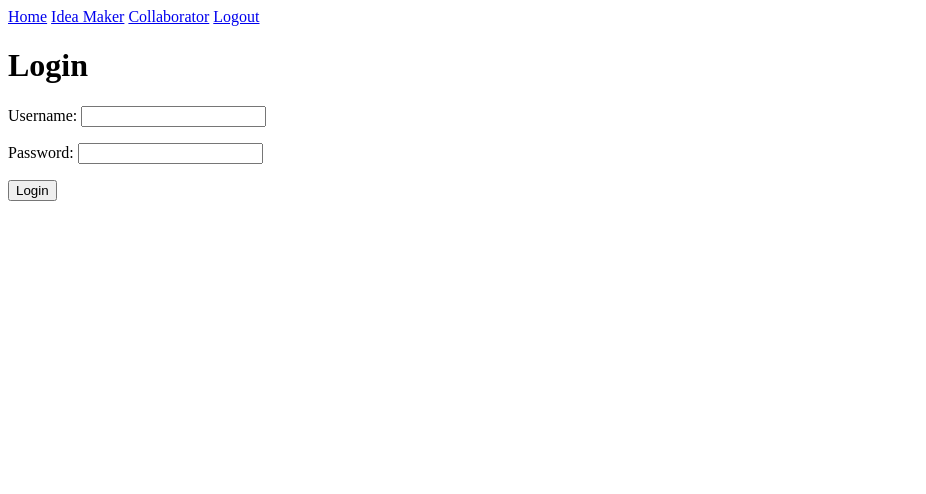
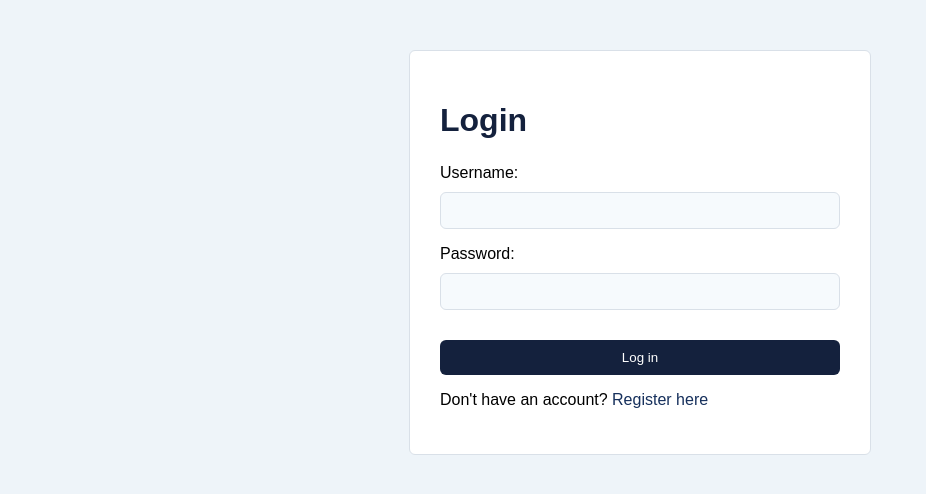
Before and after one commit to RanaAboudawoud/Team-Formation-Platform, a Django app: page /login/ in a window 1280 px wide. Shown: the top 494 px of the page, without its empty margins (0-926 px from the left). Run offline with Django 5.2, Linux system fonts and the light colour scheme.

Commit message:
Style account pages (#83)

```diff
--- /dev/null
+++ b/core/static/core/style.css
@@ -0,0 +1,53 @@
+body {
+    font-family: Arial, sans-serif;
+    background-color: #eef4f9;
+}
+
+.auth-container {
+    width: 400px;
+    margin: 50px auto;
+    padding: 30px;
+    background-color: white;
+    border: 1px solid #d9e0e8;
+    border-radius: 6px;
+}
+
+.auth-container input:not([type = "radio"]) {
+    width: 100%;
+    padding: 10px;
+    margin-top: 5px;
+    background-color: #f6fafd;
+    box-sizing: border-box;
+    border: 1px solid #d9e0e8;
+    border-radius: 6px;
+}
+
+.auth-container button {
+    margin-top: 15px;
+    padding: 10px 20px;
+    width: 100%;
+    background-color: #14213D;
+    color: white;
+    border: none;
+    cursor: pointer;
+    border-radius: 6px;
+}
+
+.auth-container h1 {
+    color: #14213D;
+    margin-bottom: 25px;
+}
+
+.auth-container label {
+    display: block;
+    margin-bottom: 5px;
+}
+
+.auth-container p {
+    margin-bottom: 15px;
+}
+
+.auth-container a {
+    color: #16305c;
+    text-decoration: none;
+}
--- a/core/templates/core/base.html
+++ b/core/templates/core/base.html
@@ -1,16 +1,23 @@
+{% load static %}
+
 <!DOCTYPE html>
 <html>
     <head>
         <title>{% block title %}Team Formation Platform{% endblock %}</title>
+
+        <link rel = "stylesheet" href = "{% static 'core/style.css' %}">
     </head>
 
     <body>
+        {% block navigation %}
         <nav>
             <a href = {% url 'home' %}>Home</a>
             <a href = {% url 'idea_maker_profile' %}>Idea Maker</a>
             <a href = {% url 'collaborator' %}>Collaborator</a>
             <a href = {% url 'logout' %}>Logout</a>
         </nav>
+        {% endblock %}
+
         {% block content %}
         {% endblock %}
     </body>
--- a/core/templates/core/login.html
+++ b/core/templates/core/login.html
@@ -1,13 +1,23 @@
 {% extends "core/base.html" %}
+
+{% block navigation %}
+{% endblock %}
 
 {% block content %}
 
-<h1>Login</h1>
+<div class = "auth-container">
 
-<form method = "post">
-    {% csrf_token %}
-    {{login_form.as_p}}
-    <button type = "submit">Login</button>
-</form>
+    <h1>Login</h1>
+
+    <form method = "post">
+        {% csrf_token %}
+        {{login_form.as_p}}
+        <button type = "submit">Log in</button>
+    </form>
+
+    <p>Don't have an account? <a href = "{% url 'register' %}">Register here</a> </p>
+
+
+</div>
 
 {% endblock %}
```
Also changed, not shown: core/templates/core/register.html (+9 -0 lines).
